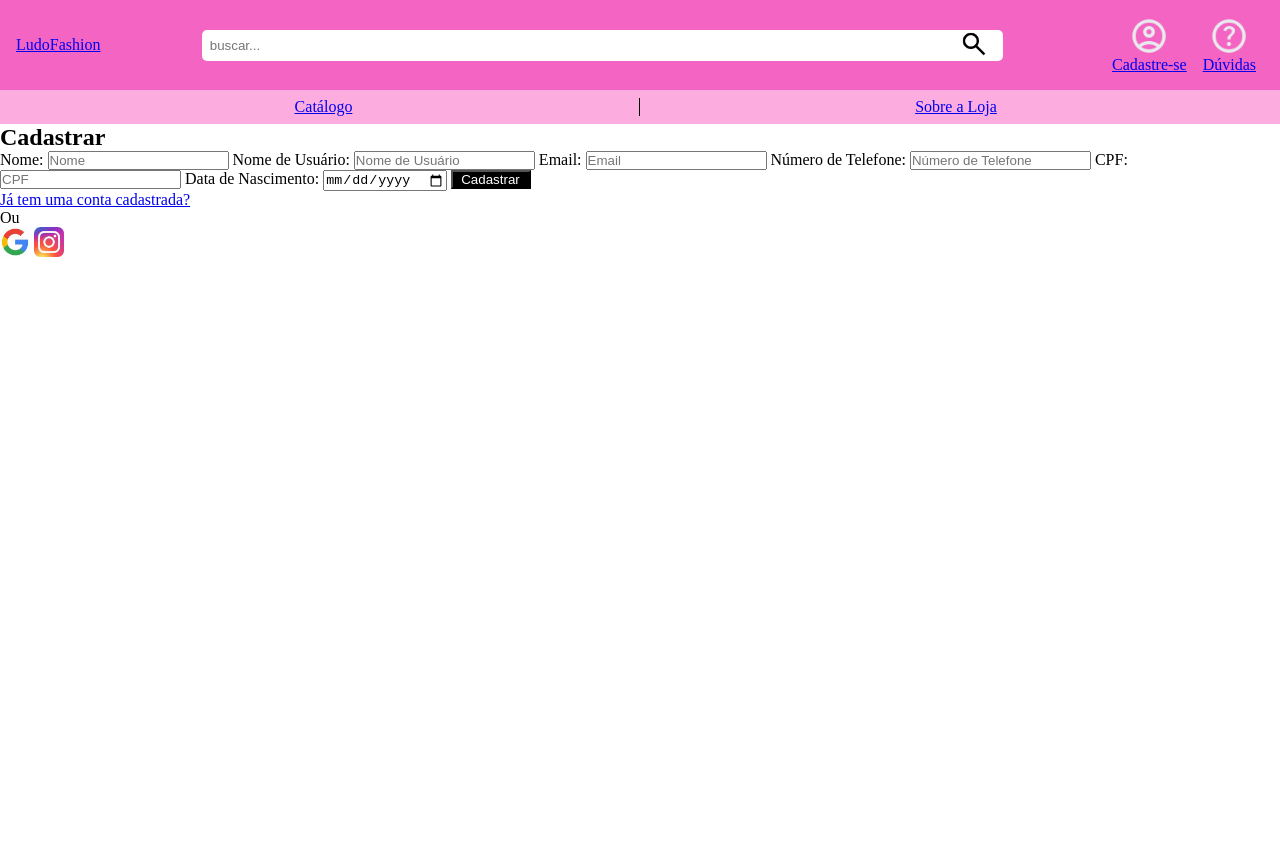
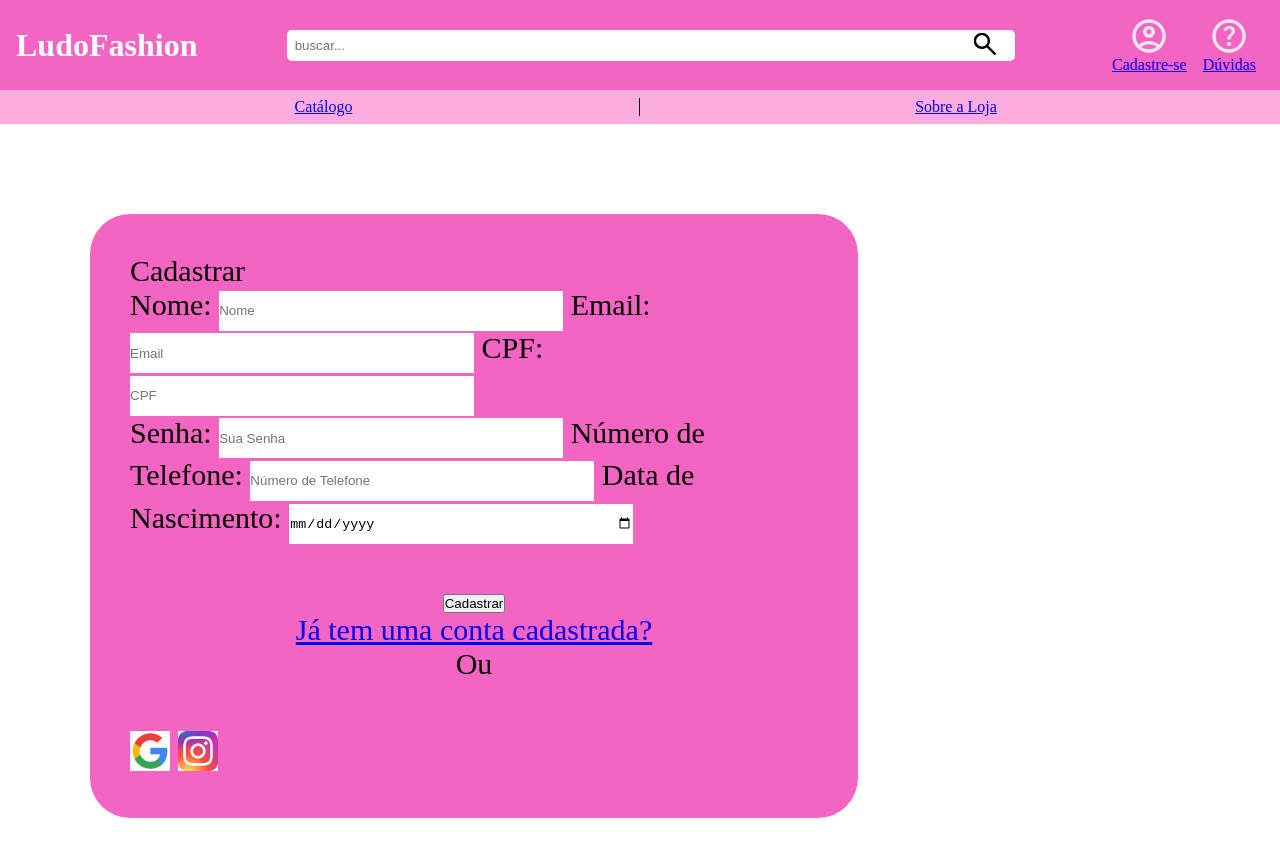
Before and after one commit to Suellenon/LudoFashion, a plain HTML site: page views/Cad.html in a window 1280 px wide. Before the commit the page ends 800 px from the top, so only its background shows below. Drawn offline with Linux system fonts and the light colour scheme; files whose address does not match are found by name.

Commit message:
Categoria

```diff
--- a/css/styles.css
+++ b/css/styles.css
@@ -209,10 +209,25 @@ header h1 {
 
 /*Cadastro do cad*/
 #inicio-cadastro {
+    background-color: var(--cor-primaria);
+    display: flex;
+    flex-direction: column;
+
+
+    font-size: 30px;
+    font-family:'Times New Roman', Times, serif;
+    width: 60%;
+    padding: 40px;
+    margin: 90px;
+    border-radius:40px;
+
+
+}
 
 
 
-   }
+
+
 
 
 
@@ -232,25 +247,70 @@ header h1 {
 
 
 .cadast {
-}
-#coluna-2{
-}
 
 
 
-#btn-cadastro { color: var(--BRANCO);
+}
+   .coluna-2
+
+
+
+
+
+
+
+
+
+
+
+#btn-cadastro {
+    color: var(--BRANCO);
     background-color: var(--preto);
-    width: 80px;
+    text-decoration: underline;
+    width:150px;
+    height: 40px;
+    border: none;
+    cursor: pointer;
+    font-size: 20px;
+
+
+
+
+
 
 
 }
 
 #cadastro-final {
 
-}
-#icones-cadastro{
+   display: flex;
+   flex-direction: column;
+   margin: 50px;
+   align-items: center;
+   justify-content: center;
+
+
+
+
+
 
 }
+.cadast input{
+
+    height: 40px;
+    width: 50%;
+    border: none;
+
+}
+
+
+.icones-cadastro{
+display: block;
+gap: 40px;
+
+
+}
+
 
 /*duvida*/
 
@@ -379,6 +439,7 @@ header h1 {
     justify-content: center;
     font-size: 50px;
     margin-top: 80px;
+    gap: 20px;
 }
 .Categorias{
     background-color: var(--cor-primaria);
@@ -396,7 +457,7 @@ header h1 {
 .categorias-2{
     display:flex ;
     align-items:center;
-    justify-content: center;
+    justify-content:center;
     margin: 20px;
 
 
@@ -405,7 +466,20 @@ header h1 {
 .adicionar {
     grid-column: 2;
     display: flex;
+    align-items: center;
+
     justify-content: center;
+    color: var(--BRANCO);
     margin: 20px;
+    text-align: center;
+
+    border-radius: 100px;
+    cursor: pointer;
+}
+.adicionar a{
+    border: solid var(--cor-tres);
+    border-radius: 30px;
+    text-decoration: none;
+    color: var(--BRANCO);
 
 }
--- a/views/Cad.html
+++ b/views/Cad.html
@@ -11,7 +11,7 @@
 
 <body>
     <header>
-        <a href="../index.html">LudoFashion</a>
+        <h1>LudoFashion</h1>
         <form action="" id="form-buscar">
             <input type="search" name="buscar" id="buscar" placeholder="buscar..."></input>
             <button type="submit" id="btn-buscar"><img src="./imgs/buscar.png" alt="" width="30px"></button>
@@ -27,37 +27,46 @@
     </nav>
 
 
-    <section>
-        <form id="inicio-cadastro" action="">
-            <h1 id="h1-cadastro">
-                Cadastrar
-            </h1>
-            <div class="cadast">
-                <label for="text">Nome:</label>
-                <input type="text" name="name" id="" required placeholder="Nome">
-                <label for="text">Nome de Usuário:</label>
-                <input type="text" name="name" id="" required placeholder="Nome de Usuário">
-                <label for="email">Email:</label>
-                <input type="email" name="email" id="" required placeholder="Email">
-                <label for="number">Número de Telefone:</label>
-                <input type="number" name="Número" id="" required placeholder="Número de Telefone">
-                <label for="number">CPF:</label>
-                <input type="number" name="number" id="" required placeholder="CPF">
-                <label for="date">Data de Nascimento:</label>
-                <input type="date" name="data" id="" required placeholder="Data de Nascimento">
+    <section id="inicio-cadastro" >
 
 
-            <button id="btn-cadastro" type="submit">Cadastrar</button>
+        <form  action="">
+            <p id="h1-cadastro">
+                Cadastrar
+             </p>
 
 
+            <divca class="cadast" >
+
+                <label for="text">Nome:</label>
+                <input class="input-cadastro" type="text" name="text" id="text" required placeholder="Nome">
+                <label  for="email">Email:</label>
+                <input class="input-cadastro"type="email" name="email" id="email" required placeholder="Email">
+                <label for="number">CPF:</label>
+                <input class="input-cadastro"type="number" name="number" id="number" required placeholder="CPF">
+            </div>
+
+
+            <div class="coluna-2">
+                <label  for="password">Senha:</label>
+                <input class="input-cadastro"   type="password" name="password" id="password" required placeholder="Sua Senha">
+                <label  for="Número">Número de Telefone:</label>
+                <input class="input-cadastro"type="Número" name="Número" id="Número" required placeholder="Número de Telefone">
+                <label  for="date">Data de Nascimento:</label>
+                <input class="input-cadastro"type="date" name="data" id="date" required placeholder="Data de Nascimento">
+            </div>
             <div id="cadastro-final">
+                <button id="btn-cadastro" type="submit">Cadastrar</button>
                 <a href="../views/login.html">Já tem uma conta cadastrada?</a>
                 <p>
                     Ou
                 </p>
-                <img id="icones-cadastro" src="../imgs/google.png" alt="" height="30px">
-                <img id="icones=cadastro" src="../imgs/insta.png" alt="" height="30px">
+            </div>
+            <div class="icones-cadastro" >
+                <img src="../imgs/google.png" alt="" width="40px">
+                <img src="../imgs/insta.png" alt="" width="40px">
             </div>
         </form>
+
     </section>
 </body>
```
Also changed, not shown: views/Categorias.html (+3 -4 lines), imgs/categoria.png (added).
